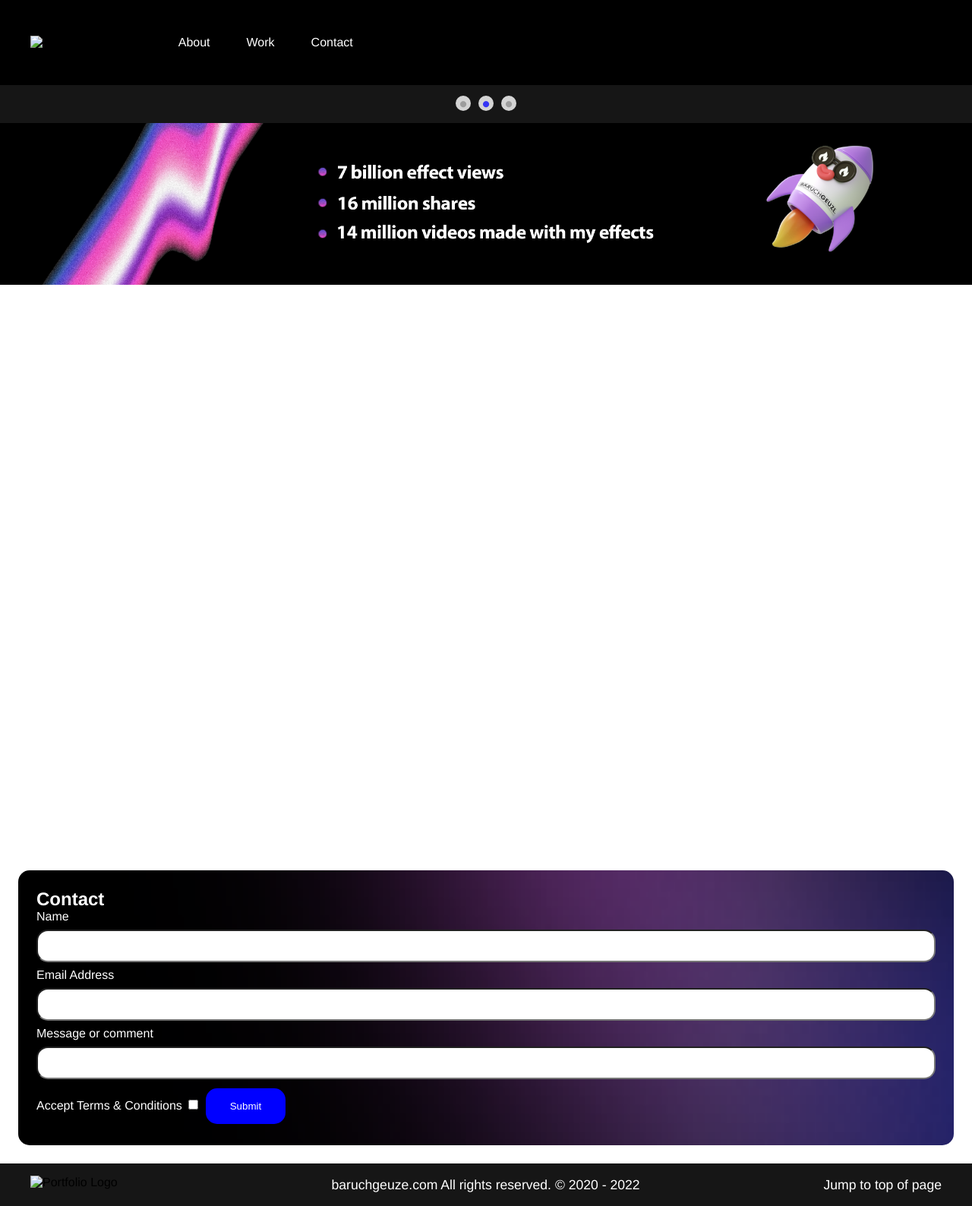
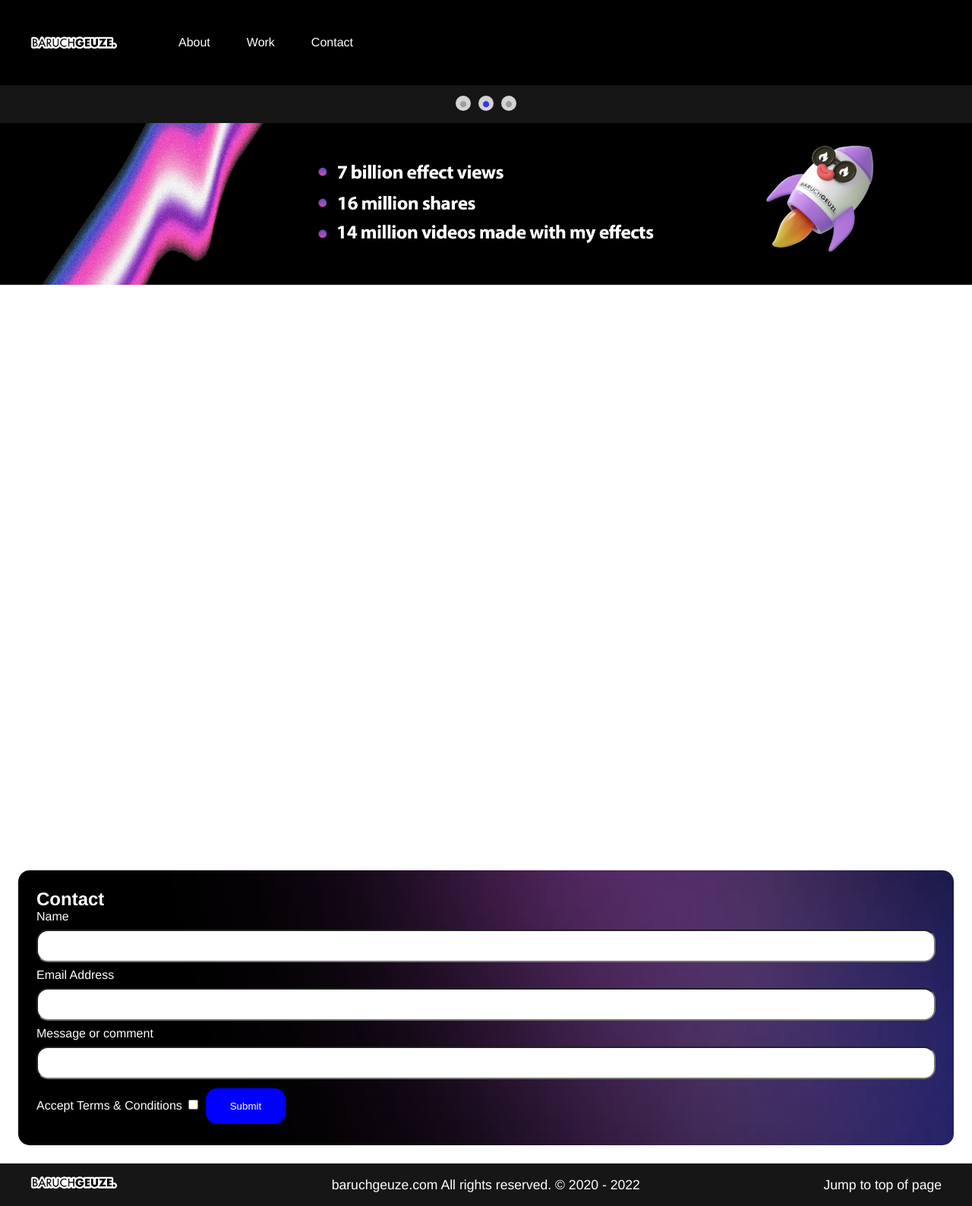
Before and after one commit to bgeuze/portfolio, a plain HTML site: page contact.html in a window 1280 px wide. Shown: the whole page at 76% size. Drawn offline with nearby package versions, Linux system fonts and the light colour scheme; files that its build step writes are made by us from their sources; the site is published under a folder, as on GitHub Pages, so addresses that start at the root find nothing.

Commit message:
Update contact.html

```diff
--- a/contact.html
+++ b/contact.html
@@ -22,13 +22,13 @@
     <nav class="navbar">
         <!-- logo -->
         <figure>
-            <img id="logo" src="/img/logo.png" alt="Portfolio Logo">
+            <img id="logo" src="img/logo.png" alt="Portfolio Logo">
         </figure>
         <!-- menu links -->
         <ul class="nav-links">
           <li class="nav-item"><a href="index.html#about">About</a></li>
           <li class="nav-item"><a href="index.html#work">Work</a></li>
-          <li class="nav-item"><a href="/contact.html">Contact</a></li>
+          <li class="nav-item"><a href="contact.html">Contact</a></li>
         </ul>
       </nav>
 </header>
@@ -81,7 +81,7 @@
 <!-- footer -->
 <footer>
     <figure>
-        <img id="logo" src="/img/logo.png" alt="Portfolio Logo">
+        <img id="logo" src="img/logo.png" alt="Portfolio Logo">
     </figure>
     <p class="footer-text">baruchgeuze.com All rights reserved. © 2020 - 2022 </p>
     <a class="top" href="#top"><p>Jump to top of page</p></a>
```
